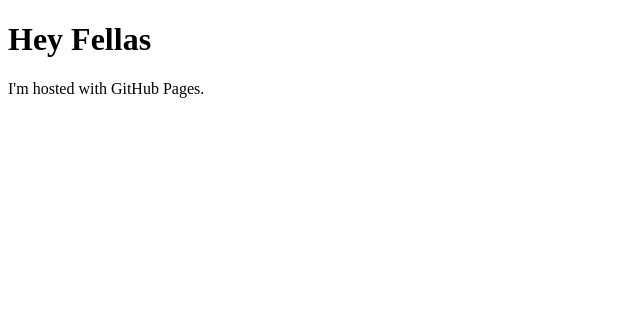
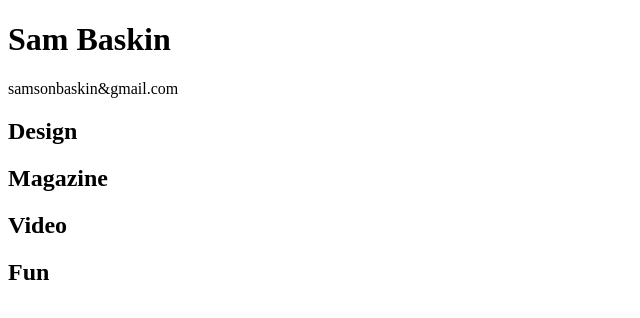
Before and after one commit to sambaskin/sambaskin.github.io, a plain HTML site: page index.html in a window 1280 px wide. Shown: the whole page, without its empty margins (0-640 px from the left). Drawn offline with Linux system fonts and the light colour scheme.

Commit message:
Update index.html

```diff
--- a/index.html
+++ b/index.html
@@ -1,7 +1,25 @@
 <!DOCTYPE html>
 <html>
 <body>
-<h1>Hey Fellas</h1>
-<p>I'm hosted with GitHub Pages.</p>
+<h1>Sam Baskin</h1>
+<p>samsonbaskin&gmail.com</p>
+
+<h2>
+Design
+</h2>
+
+<h2>
+Magazine
+</h2>
+
+<h2>
+Video
+</h2>
+
+
+<h2>
+Fun
+</h2>
+
 </body>
 </html>
```
